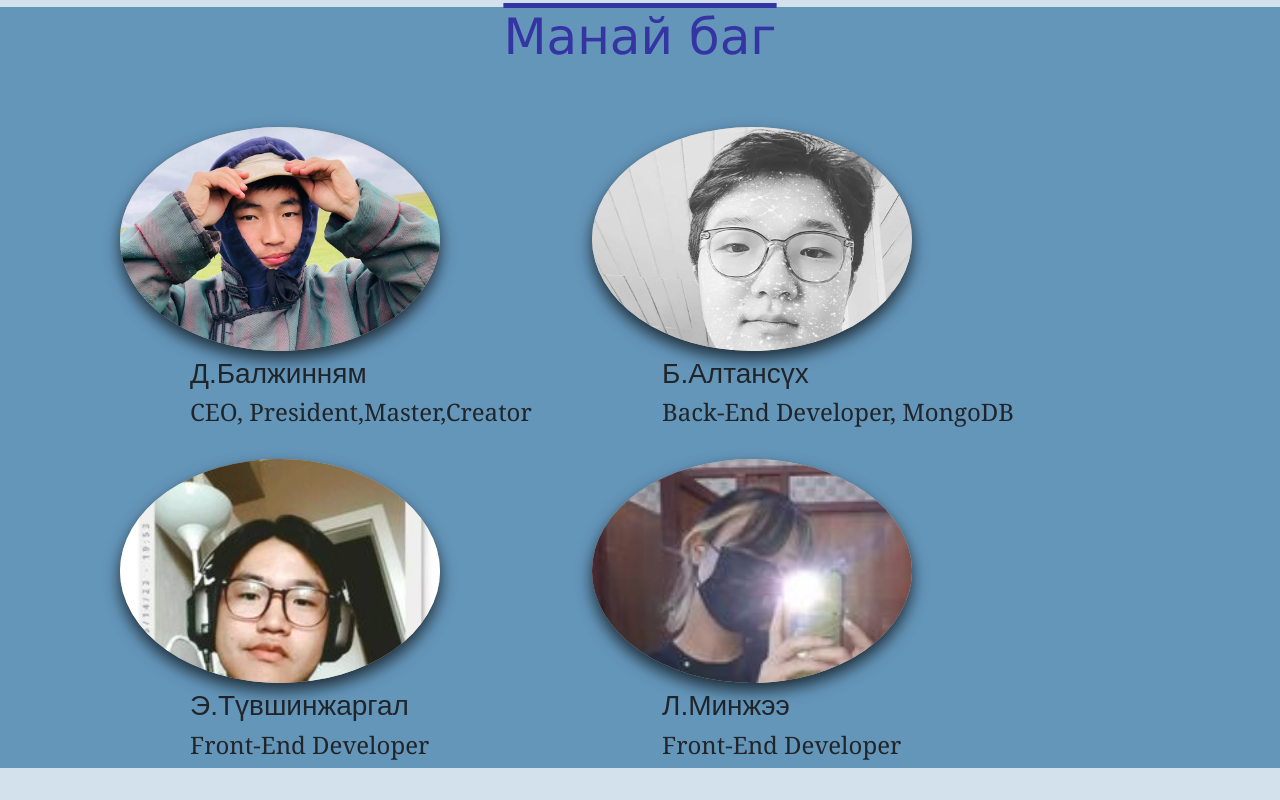
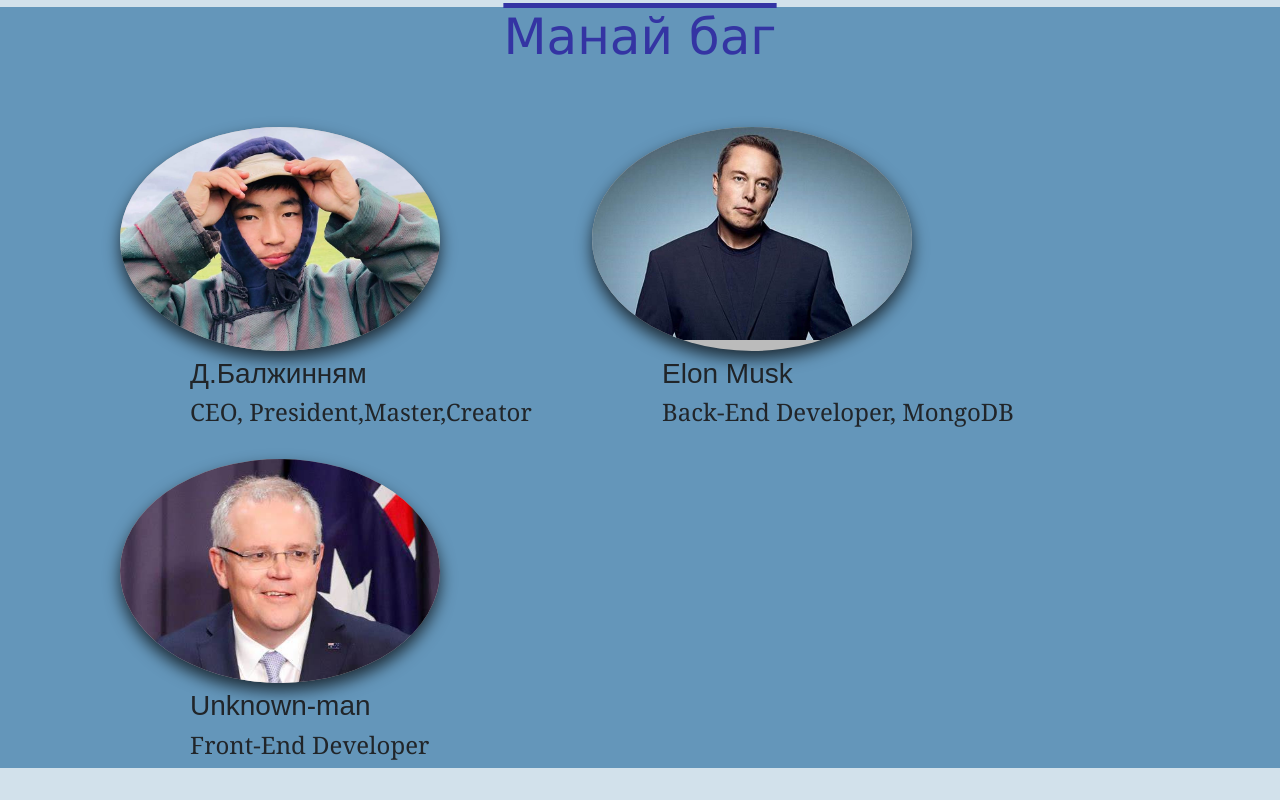
Before and after one commit to B210970043/web_biydaalt, a React (Vite) app in the folder client/: page / in a window 1280 px wide. Shown: the part 680-1480 px from the top of the page. Built offline with nearby package versions, Linux system fonts and the light colour scheme.

Commit message:
yg balrah gj bnshd

```diff
--- a/client/src/components/About.jsx
+++ b/client/src/components/About.jsx
@@ -1,9 +1,8 @@
 import React from "react";
 import "./styles.css";
 import owner1 from "./images/owner.jpg";
-import suh from "./images/suh.jpg";
-import aus from "./images/member2.jpg";
-import gg from "./images/member4.jpg";
+import elon from "./images/elon.jpg";
+import aus from "./images/aust.jpg";
 function About() {
   return (
       <section class="about" id="about">
@@ -22,10 +21,10 @@ function About() {
          <div className="box-0">
             <div className="box">
               <div className="img">
-                <img src={suh} alt="" />
+                <img src={elon} alt="" />
               </div>
             </div>
-            <h3>Б.Алтансүх</h3>
+            <h3>Elon Musk</h3>
             <h4>Back-End developer, MongoDB</h4>
 
           </div>
@@ -36,18 +35,7 @@ function About() {
                 <img src={aus} alt="" />
               </div>
             </div>
-            <h3>Э.Түвшинжаргал</h3>
-            <h4>Front-End developer</h4>
-
-          </div>
-
-          <div className="box-0">
-            <div className="box">
-              <div className="img">
-                <img src={gg} alt="" />
-              </div>
-            </div>
-            <h3>Л.Минжээ</h3>
+            <h3>Unknown-man</h3>
             <h4>Front-End developer</h4>
 
           </div>
--- a/client/src/user/Home.jsx
+++ b/client/src/user/Home.jsx
@@ -76,7 +76,7 @@ function Home() {
           <div className="slide-active">
             <div className="content">
               <h2 style={{marginLeft: '30px'}}>Оюутанд зориулсан тэтгэлэгийн систем</h2>
-              <h3 style={{ fontStyle: 'italic', marginLeft: '50px'}}>
+              <h3 style={{ fontStyle: 'italic', marginLeft: '100px', fontSize: '24px'}}>
   Боловсрол нь улс үндэстэн, хүний хөгжлийн
   суурь. Тийм учраас залууст суралцах боломжийг
   нээлттэй байлгахын тулд боловсролыг
```
Also changed, not shown: client/src/user/MyInfo.jsx (line endings or trailing spaces).
